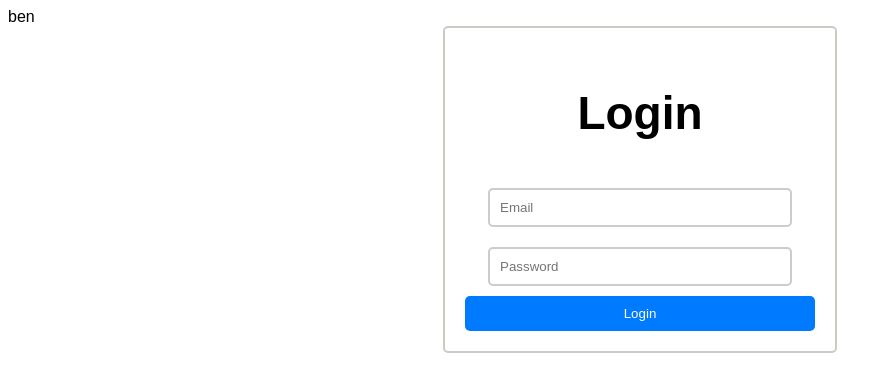
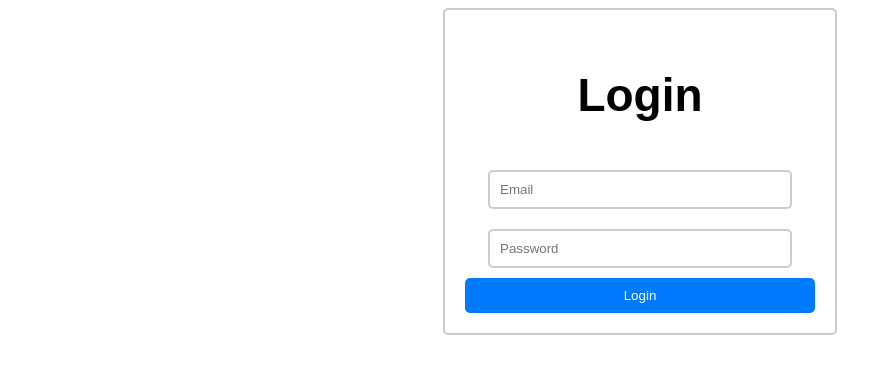
Before and after one commit to malonza-ben/bidding-site, a PHP site: page /login.php in a window 1280 px wide. Shown: the top 392 px of the page, without its empty margins (0-891 px from the left). Run offline with PHP 8.4, Linux system fonts and the light colour scheme; data that the repository does not hold is empty; some libraries are stand-ins or nearby versions.

Commit message:
Update login.php

```diff
--- a/login.php
+++ b/login.php
@@ -1,4 +1,4 @@
-<!DOCTYPE html> ben
+<!DOCTYPE html>
 <html>
 <head>
     <link rel="stylesheet" type="text/css" href="styles.css">
```
